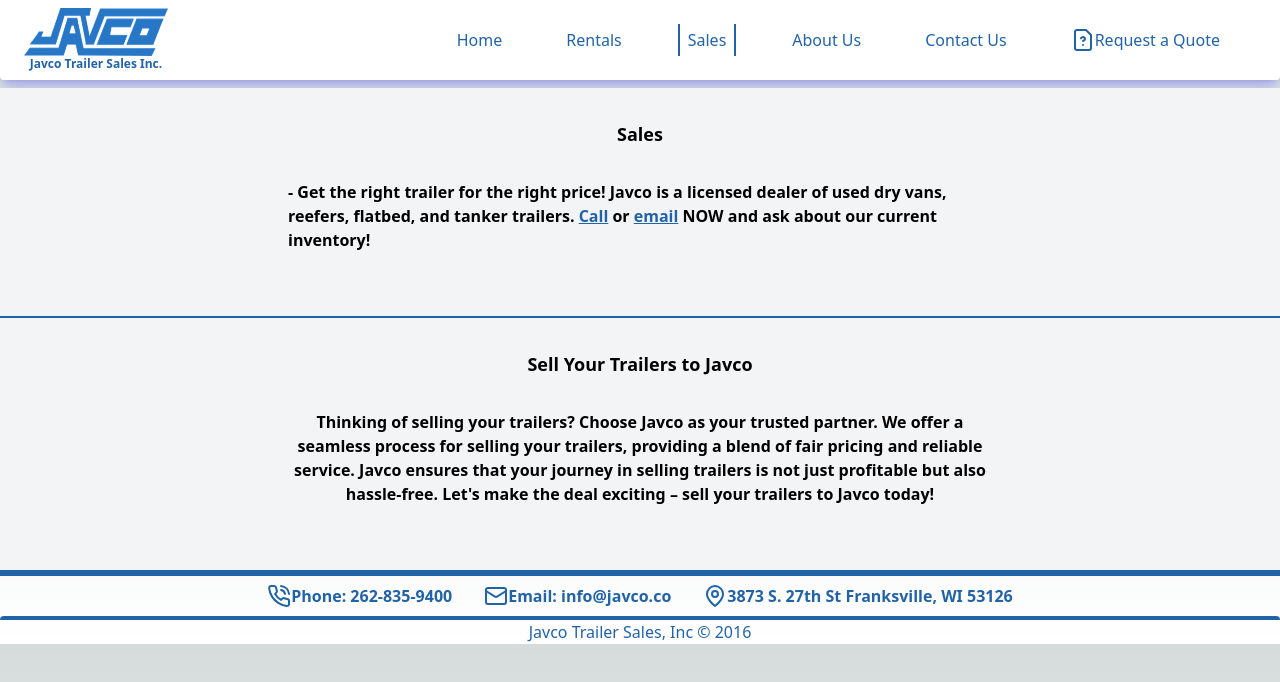
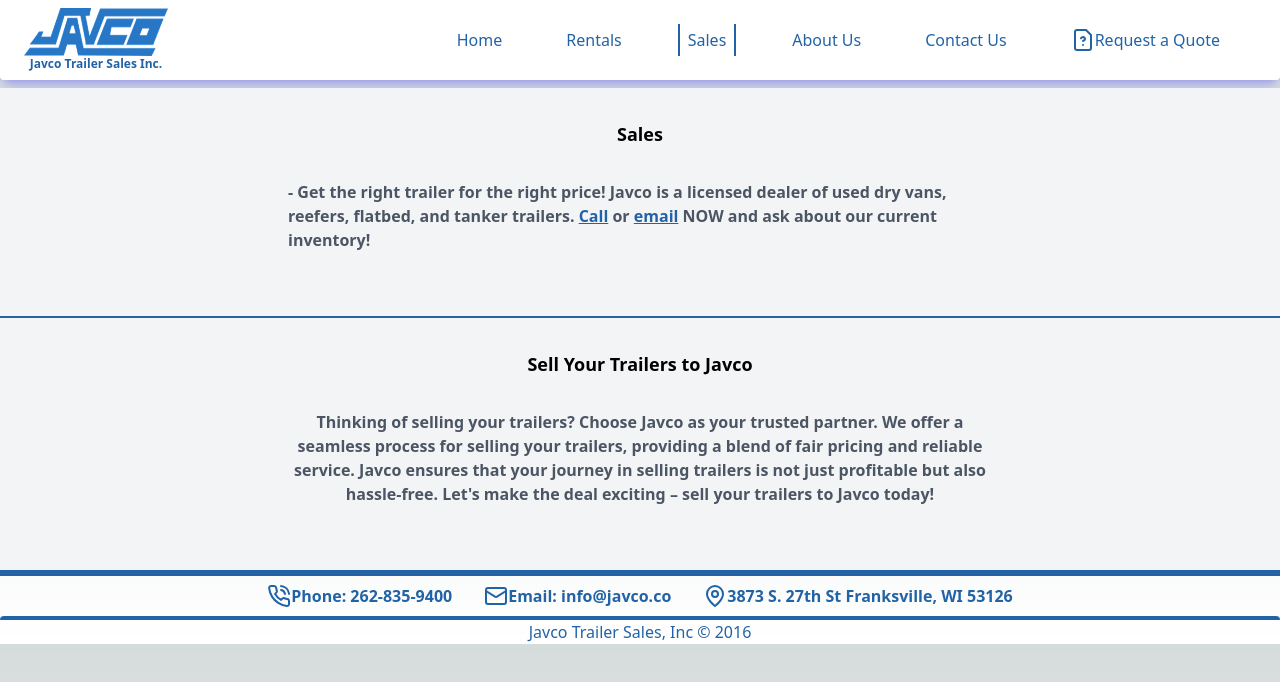
Before and after one commit to Javco-Trailers/javco, a Next.js app in the folder frontend/: page /sales in a window 1280 px wide. Shown: the top 682 px of the page. Built offline with nearby package versions, Linux system fonts and the light colour scheme.

Commit message:
Fix: Text color styling
change white on white text to readable color

```diff
--- a/frontend/components/servicePageComponents/Rentals.tsx
+++ b/frontend/components/servicePageComponents/Rentals.tsx
@@ -1,29 +1,42 @@
-import React from 'react';
-import Link from 'next/link';
-import ImageWithOverlay from '../imageWithOverlay/ImageWithOverlay';
-
-
-
+import React from "react";
+import Link from "next/link";
+import ImageWithOverlay from "../imageWithOverlay/ImageWithOverlay";
 
 const RentalsSection = () => {
   return (
     <section className="bg-gray-100 p-8">
       <div className="max-w-3xl mx-auto text-center">
-
         <p className={`text-black text-lg font-bold mb-2`}>Rentals</p>
 
         <div className="m-4 p-4">
-          <p className="text-left font-bold mb-4">Javco maintains a quality multi-brand rental fleet for both your short and long-term needs</p>
-        <div className='border-t-2 border-jblue border-b-2'>
+          <p className="text-left font-bold mb-4 text-black">
+            Javco maintains a quality multi-brand rental fleet for both your
+            short and long-term needs
+          </p>
+          <div className="border-t-2 border-jblue border-b-2">
             <ul>
-            <li className='text-left  mb-4'>
-              <p className='font-semibold mb-2 mt-2'>Storage Trailers</p>
+              <li className="text-left  mb-4">
+                <p className="font-semibold mb-2 mt-2 text-black">
+                  Storage Trailers
+                </p>
                 <ul>
-                <li className="ml-6">
-                  - Alleviate your cramped warehouse space with the security and flexibility of a storage trailer.
-                  Javco will deliver right to your dock or jobsite!
-                  <Link className='text-jblue' href="tel:+12628359400"> <u>Call</u></Link> or
-                  <Link className='text-jblue' href="mailto:info@javco.co?subject=Javco Inquiry"> <u>email</u></Link> now for a quote!
+                  <li className="ml-6 text-gray-600">
+                    - Alleviate your cramped warehouse space with the security
+                    and flexibility of a storage trailer. Javco will deliver
+                    right to your dock or jobsite!
+                    <Link className="text-jblue" href="tel:+12628359400">
+                      {" "}
+                      <u>Call</u>
+                    </Link>{" "}
+                    or
+                    <Link
+                      className="text-jblue"
+                      href="mailto:info@javco.co?subject=Javco Inquiry"
+                    >
+                      {" "}
+                      <u>email</u>
+                    </Link>{" "}
+                    now for a quote!
                   </li>
                 </ul>
               </li>
@@ -31,30 +44,43 @@
           </div>
           <div>
             <ul>
-          <li className='text-left'>
-            <p className='font-semibold mb-2 mt-2'>Cartage & OTR Trailers</p>
-            <ul className='ml-6'>
-              - Javco maintains a quality multi-brand rental fleet of cartage and OTR trailers. Fill out a credit application and request a quote! Owner operators welcome!
+              <li className="text-left">
+                <p className="font-semibold mb-2 mt-2 text-black">
+                  Cartage & OTR Trailers
+                </p>
+                <ul className="ml-6 text-gray-600">
+                  - Javco maintains a quality multi-brand rental fleet of
+                  cartage and OTR trailers. Fill out a credit application and
+                  request a quote! Owner operators welcome!
                 </ul>
               </li>
             </ul>
           </div>
-         <div className='flex justify-start items-start'>
-        <a className='text-jblue underline' href={"/creditApplication.pdf"} target="_blank" download>Download Credit Application PDF</a>
+          <div className="flex justify-start items-start">
+            <a
+              className="text-jblue underline"
+              href={"/creditApplication.pdf"}
+              target="_blank"
+              download
+            >
+              Download Credit Application PDF
+            </a>
           </div>
         </div>
         <div className="mt-8">
-          <h3 className="text-2xl font-bold mb-4">Industries We Serve</h3>
+          <h3 className="text-2xl font-bold mb-4 text-black">
+            Industries We Serve
+          </h3>
           <ul className="text-lg text-gray-600 list-disc">
-            <li>Manufacturing</li>
-            <li>Shopping centers</li>
-            <li>Lawn & garden</li>
-            <li>Recycling centers</li>
-            <li>Hotels</li>
-            <li>Post bulk mail</li>
-            <li>Construction sites</li>
-            <li>Merchandizers</li>
-            <li>Tradeshow conventions</li>
+            <li className="text-gray-600 list-none">Manufacturing</li>
+            <li className="text-gray-600 list-none">Shopping centers</li>
+            <li className="text-gray-600 list-none">Lawn & garden</li>
+            <li className="text-gray-600 list-none">Recycling centers</li>
+            <li className="text-gray-600 list-none">Hotels</li>
+            <li className="text-gray-600 list-none">Post bulk mail</li>
+            <li className="text-gray-600 list-none">Construction sites</li>
+            <li className="text-gray-600 list-none">Merchandizers</li>
+            <li className="text-gray-600 list-none">Tradeshow conventions</li>
           </ul>
         </div>
       </div>
--- a/frontend/components/servicePageComponents/Sales.tsx
+++ b/frontend/components/servicePageComponents/Sales.tsx
@@ -1,18 +1,30 @@
-import React from 'react';
-import ImageWithOverlay from '../imageWithOverlay/ImageWithOverlay';
+import React from "react";
+import ImageWithOverlay from "../imageWithOverlay/ImageWithOverlay";
 import lot from "../../public/Picture-1-WhatsApp-edited.jpg";
-import Link from 'next/link';
+import Link from "next/link";
 
 const SalesSection = () => {
   return (
     <section className="bg-gray-100 p-8">
       <div className="max-w-3xl mx-auto text-center">
-      <p className={`text-black text-lg font-bold mb-2`}>Sales</p>
+        <p className={`text-black text-lg font-bold mb-2`}>Sales</p>
         <div className="font-semibold m-4 p-4">
-          <p className="text-left">
-            - Get the right trailer for the right price! Javco is a licensed dealer of used dry vans, reefers, flatbed, and tanker trailers.
-            <Link className='text-jblue' href="tel:+12628359400"> <u>Call</u></Link> or
-                  <Link className='text-jblue' href="mailto:info@javco.co?subject=Javco Inquiry"> <u>email</u></Link> NOW and ask about our current inventory!
+          <p className="text-left text-gray-600">
+            - Get the right trailer for the right price! Javco is a licensed
+            dealer of used dry vans, reefers, flatbed, and tanker trailers.
+            <Link className="text-jblue" href="tel:+12628359400">
+              {" "}
+              <u>Call</u>
+            </Link>{" "}
+            or
+            <Link
+              className="text-jblue"
+              href="mailto:info@javco.co?subject=Javco Inquiry"
+            >
+              {" "}
+              <u>email</u>
+            </Link>{" "}
+            NOW and ask about our current inventory!
           </p>
         </div>
       </div>
--- a/frontend/components/servicePageComponents/SellTrailers.tsx
+++ b/frontend/components/servicePageComponents/SellTrailers.tsx
@@ -1,15 +1,22 @@
-import React from 'react';
-import ImageWithOverlay from '../imageWithOverlay/ImageWithOverlay';
+import React from "react";
+import ImageWithOverlay from "../imageWithOverlay/ImageWithOverlay";
 import truckTwo from "../../public/truck_slide_2.jpg";
 
 const SellTrailers = () => {
   return (
     <section className="bg-gray-100 p-8">
       <div className="max-w-3xl mx-auto text-center">
-        <p className={`text-black text-lg font-bold mb-2`}>Sell Your Trailers to Javco</p>
+        <p className={`text-black text-lg font-bold mb-2`}>
+          Sell Your Trailers to Javco
+        </p>
         <div className="font-semibold m-4 p-4">
-          <p className="text-center">
-            Thinking of selling your trailers? Choose Javco as your trusted partner. We offer a seamless process for selling your trailers, providing a blend of fair pricing and reliable service. Javco ensures that your journey in selling trailers is not just profitable but also hassle-free. Let's make the deal exciting – sell your trailers to Javco today!
+          <p className="text-center text-gray-600">
+            Thinking of selling your trailers? Choose Javco as your trusted
+            partner. We offer a seamless process for selling your trailers,
+            providing a blend of fair pricing and reliable service. Javco
+            ensures that your journey in selling trailers is not just profitable
+            but also hassle-free. Let's make the deal exciting – sell your
+            trailers to Javco today!
           </p>
         </div>
       </div>
```
Lines whose indentation alone changed are shown as unchanged.
